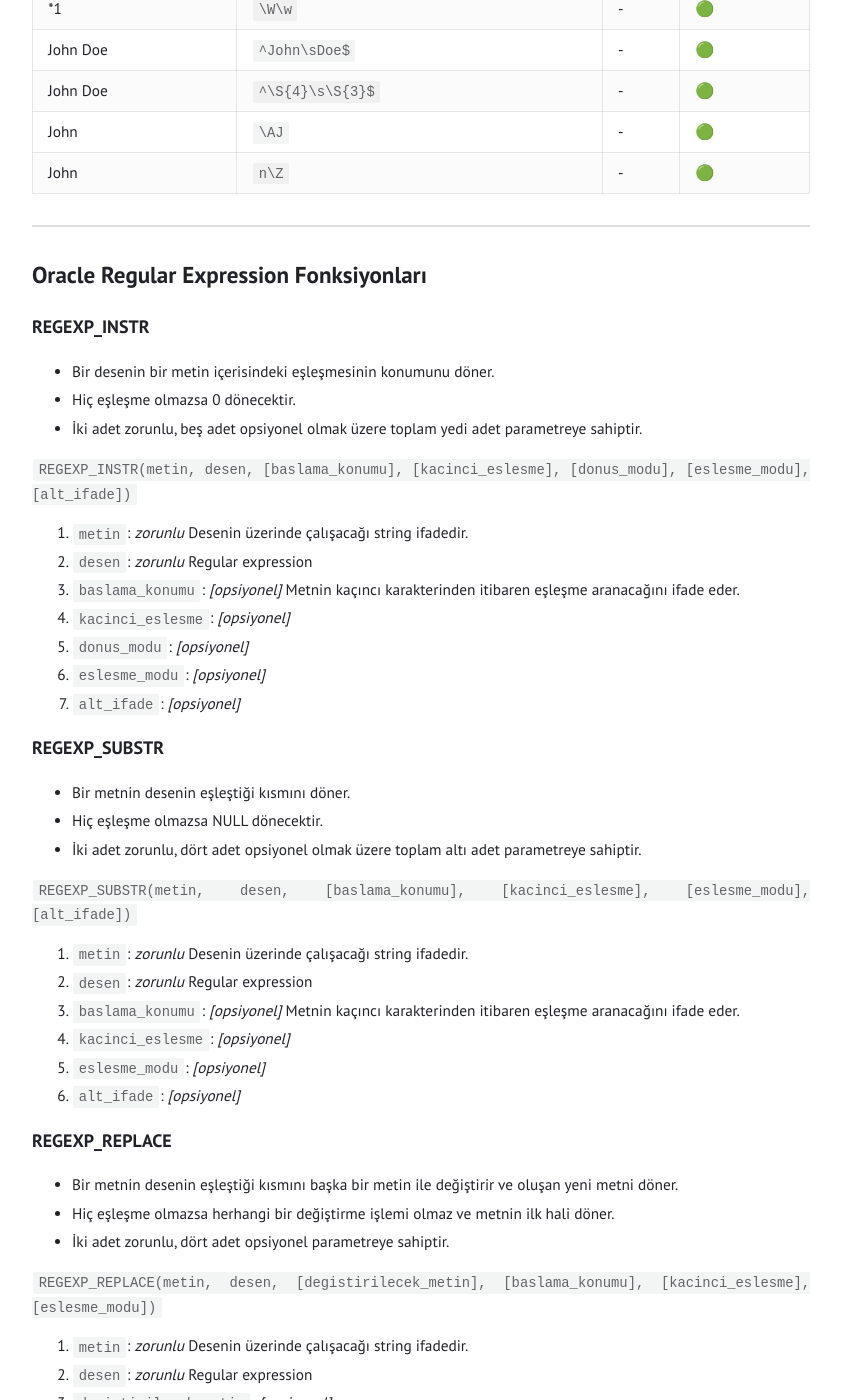
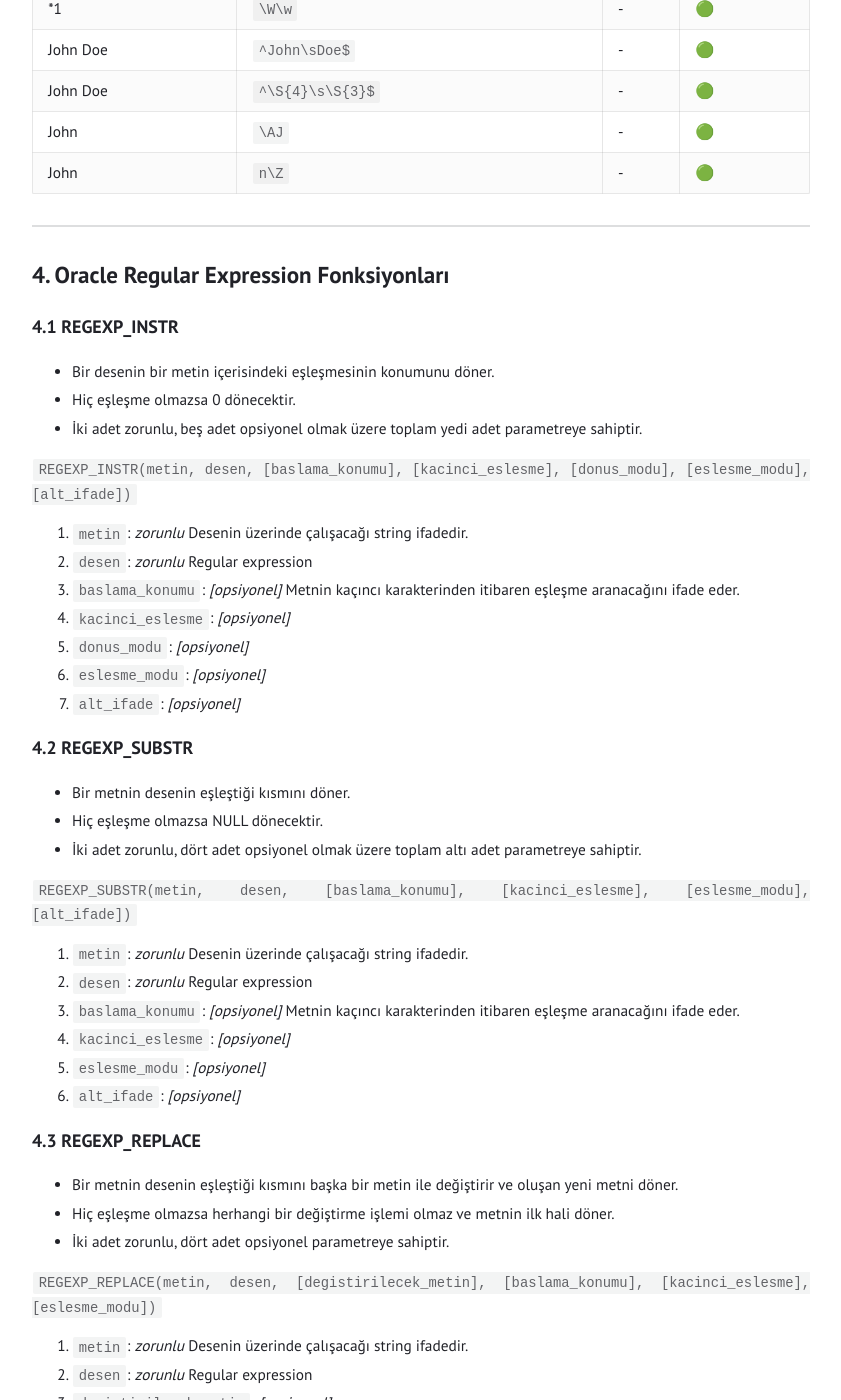
Before and after one commit to tunahanoguz/tunahanoguz.github.io, a Jekyll site: the page built from _posts/2025-05-05-oracle-regular-expressions.md, in a window 1280 px wide and 1400 px high, scrolled down 6811 px. Shown: the whole window, without its empty margins (219-1060 px from the left). Built offline with Jekyll 4.4.1, drawn with Linux system fonts in a browser that asks for light colours; some of the changed text lies outside the part shown.

Commit message:
Update 2025-05-05-oracle-regular-expressions.md

````diff
--- a/_posts/2025-05-05-oracle-regular-expressions.md
+++ b/_posts/2025-05-05-oracle-regular-expressions.md
@@ -23,7 +23,7 @@ Birçok yazılım dilinde ve o yazılım dilinde kullanılan modül/paket/kütü
 
 ---
 
-## Desenler ve Açıklamaları {#desenler-ve-aciklamalari}
+## 1. Desenler ve Açıklamaları {#desenler-ve-aciklamalari}
 
 Aşağıdaki tabloda `REGEXP_INSTR`, `REGEXP_COUNT`, `REGEXP_LIKE`, `REGEXP_SUBSTR` ve `REGEXP_REPLACE` adlı Oracle SQL fonksiyonlarında kullanılabilen ve regular expression'ın ifade ettiği desenlerin oluşumunu sağlayan ifadeler bulunmaktadır.
 
@@ -75,7 +75,7 @@ Aşağıdaki tabloda `REGEXP_INSTR`, `REGEXP_COUNT`, `REGEXP_LIKE`, `REGEXP_SUBS
 
 ---
 
-## Eşleşme Modları {#eslesme-modlari}
+## 2. Eşleşme Modları {#eslesme-modlari}
 
 Aşağıdaki tabloda yine `REGEXP_INSTR`, `REGEXP_COUNT`, `REGEXP_LIKE`, `REGEXP_SUBSTR` ve `REGEXP_REPLACE` adlı Oracle SQL fonksiyonlarında eşleşme davranışını düzenlemek için kullanılan değerler yer almaktadır.
 
@@ -89,7 +89,7 @@ Aşağıdaki tabloda yine `REGEXP_INSTR`, `REGEXP_COUNT`, `REGEXP_LIKE`, `REGEXP
 
 ---
 
-## Desenler ve Eşleşme Modları İçin Örnekler {#desenler-ve-eslesme-modlari-icin-ornekler}
+## 3. Desenler ve Eşleşme Modları İçin Örnekler {#desenler-ve-eslesme-modlari-icin-ornekler}
 
 Aşağıdaki tabloda üstteki iki tabloda açıklamaları yer alan desen ve eşleşme modları için örnekler yer almaktadır.
 
@@ -169,9 +169,9 @@ Aşağıdaki tabloda üstteki iki tabloda açıklamaları yer alan desen ve eşl
 
 ---
 
-## Oracle Regular Expression Fonksiyonları {#oracle-regular-expression-fonksiyonlari}
+## 4. Oracle Regular Expression Fonksiyonları {#oracle-regular-expression-fonksiyonlari}
 
-### REGEXP_INSTR {#REGEXP_INSTR}
+### 4.1 REGEXP_INSTR {#REGEXP_INSTR}
 
 - Bir desenin bir metin içerisindeki eşleşmesinin konumunu döner.
 - Hiç eşleşme olmazsa 0 dönecektir.
@@ -187,7 +187,7 @@ Aşağıdaki tabloda üstteki iki tabloda açıklamaları yer alan desen ve eşl
 6. ```eslesme_modu```: *[opsiyonel]*
 7. ```alt_ifade```: *[opsiyonel]*
 
-### REGEXP_SUBSTR {#REGEXP_SUBSTR}
+### 4.2 REGEXP_SUBSTR {#REGEXP_SUBSTR}
 
 - Bir metnin desenin eşleştiği kısmını döner.
 - Hiç eşleşme olmazsa NULL dönecektir.
@@ -202,7 +202,7 @@ Aşağıdaki tabloda üstteki iki tabloda açıklamaları yer alan desen ve eşl
 5. ```eslesme_modu```: *[opsiyonel]*
 6. ```alt_ifade```: *[opsiyonel]*
 
-### REGEXP_REPLACE {#REGEXP_REPLACE}
+### 4.3 REGEXP_REPLACE {#REGEXP_REPLACE}
 
 - Bir metnin desenin eşleştiği kısmını başka bir metin ile değiştirir ve oluşan yeni metni döner.
 - Hiç eşleşme olmazsa herhangi bir değiştirme işlemi olmaz ve metnin ilk hali döner.
@@ -217,7 +217,7 @@ Aşağıdaki tabloda üstteki iki tabloda açıklamaları yer alan desen ve eşl
 5. ```kacinci_eslesme```: *[opsiyonel]*
 6. ```eslesme_modu```: *[opsiyonel]*
 
-### REGEXP_COUNT {#REGEXP_COUNT}
+### 4.4 REGEXP_COUNT {#REGEXP_COUNT}
 
 - Bir desenin bir metinde kaç defa eşleşme yakaladığını döner.
 - İki adet zorunlu, iki adet opsiyonal parametreye sahiptir.
@@ -229,7 +229,7 @@ Aşağıdaki tabloda üstteki iki tabloda açıklamaları yer alan desen ve eşl
 3. ```baslama_konumu```: *[opsiyonel]* Metnin kaçıncı karakterinden itibaren eşleşme aranacağını ifade eder.
 4. ```eslesme_modu```: *[opsiyonel]*
 
-### REGEXP_LIKE {#REGEXP_LIKE}
+### 4.5 REGEXP_LIKE {#REGEXP_LIKE}
 
 - Bir desenin bir metinde eşleşme yakalayıp yakalayamadığını döner.
 - Dönüş değeri TRUE veya FALSE olabilir.
````
